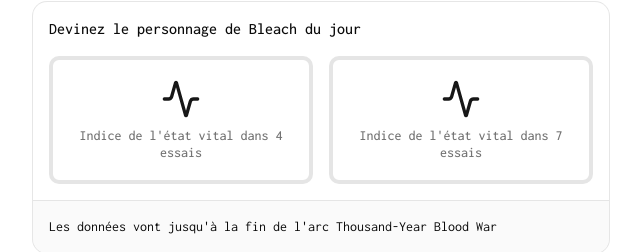
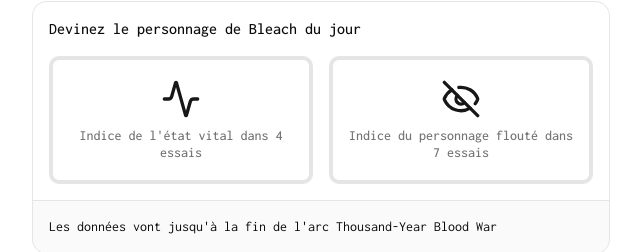
Before and after one commit to raphagct/bleachdle-v2, a Next.js app: page /characters in a window 1280 px wide. Shown: the part 178-430 px from the top of the page, without its empty margins (319-960 px from the left). Built offline with nearby package versions, Linux system fonts and the light colour scheme.

Commit message:
+ icons for hints

```diff
--- a/app/(modes)/characters/page.tsx
+++ b/app/(modes)/characters/page.tsx
@@ -1,6 +1,6 @@
 "use client";
 
-import { ActivityIcon } from "@/components/icons/lucide-activity";
+import { Activity, EyeOff } from "lucide-react";
 import Hints from "@/components/shared/Hints";
 import {
     Card,
@@ -25,12 +25,12 @@
             <CardContent>
                 <Hints
                     hint1={{
-                        icon: <ActivityIcon />,
+                        icon: <Activity />,
                         description: "Indice de l'état vital dans " + attemptFirstHint + " essais"
                     }}
                     hint2={{
-                        icon: <ActivityIcon />,
-                        description: "Indice de l'état vital dans " + attemptSecondHint + " essais"
+                        icon: <EyeOff />,
+                        description: "Indice du personnage flouté dans " + attemptSecondHint + " essais"
                     }} />
             </CardContent>
             <CardFooter>
--- a/app/(modes)/quotes/page.tsx
+++ b/app/(modes)/quotes/page.tsx
@@ -1,6 +1,6 @@
 "use client";
 
-import { ActivityIcon } from "@/components/icons/lucide-activity";
+import { User, BookOpen } from "lucide-react";
 import Hints from "@/components/shared/Hints";
 import {
     Card,
@@ -30,12 +30,12 @@
                 </blockquote>
                 <Hints
                     hint1={{
-                        icon: <ActivityIcon />,
-                        description: "Indice de l'état vital dans " + attemptFirstHint + " essais"
+                        icon: <User />,
+                        description: "Indice du destinataire dans " + attemptFirstHint + " essais"
                     }}
                     hint2={{
-                        icon: <ActivityIcon />,
-                        description: "Indice de l'état vital dans " + attemptSecondHint + " essais"
+                        icon: <BookOpen />,
+                        description: "Indice d'arc dans " + attemptSecondHint + " essais"
                     }} />
             </CardContent>
             <CardFooter>
--- a/components/icons/lucide-activity.tsx
+++ /dev/null
@@ -1,31 +0,0 @@
-import * as React from "react";
-
-export function ActivityIcon({
-  size = 24,
-  color = "currentColor",
-  strokeWidth = 2,
-  className,
-  ...props
-}: React.SVGProps<SVGSVGElement> & {
-  size?: number;
-  color?: string;
-  strokeWidth?: number;
-}) {
-  return (
-    <svg
-      xmlns="http://www.w3.org/2000/svg"
-      width={size}
-      height={size}
-      viewBox="0 0 24 24"
-      fill="none"
-      stroke={color}
-      strokeWidth={strokeWidth}
-      strokeLinecap="round"
-      strokeLinejoin="round"
-      className={className}
-      {...props}
-    >
-      <path d="M22 12h-2.48a2 2 0 0 0-1.93 1.46l-2.35 8.36a.25.25 0 0 1-.48 0L9.24 2.18a.25.25 0 0 0-.48 0l-2.35 8.36A2 2 0 0 1 4.49 12H2"/>
-    </svg>
-  );
-}
```
